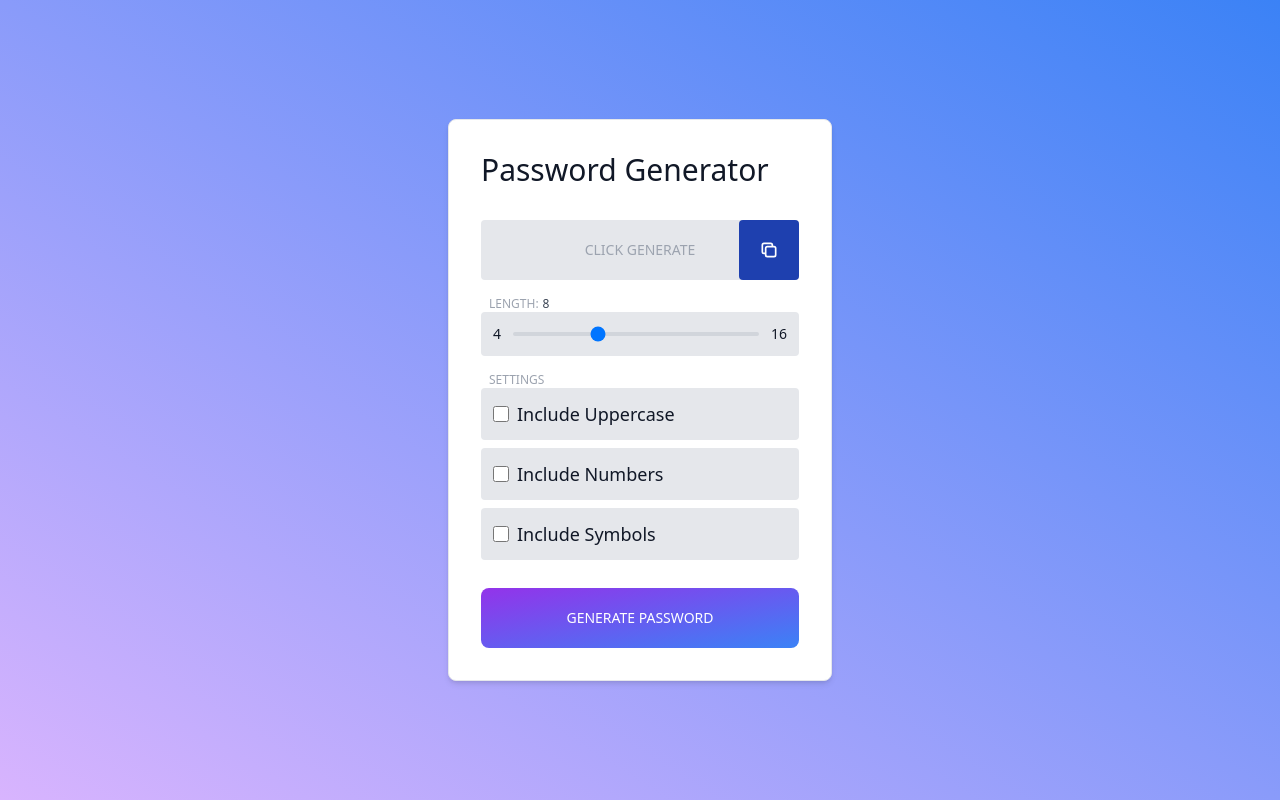
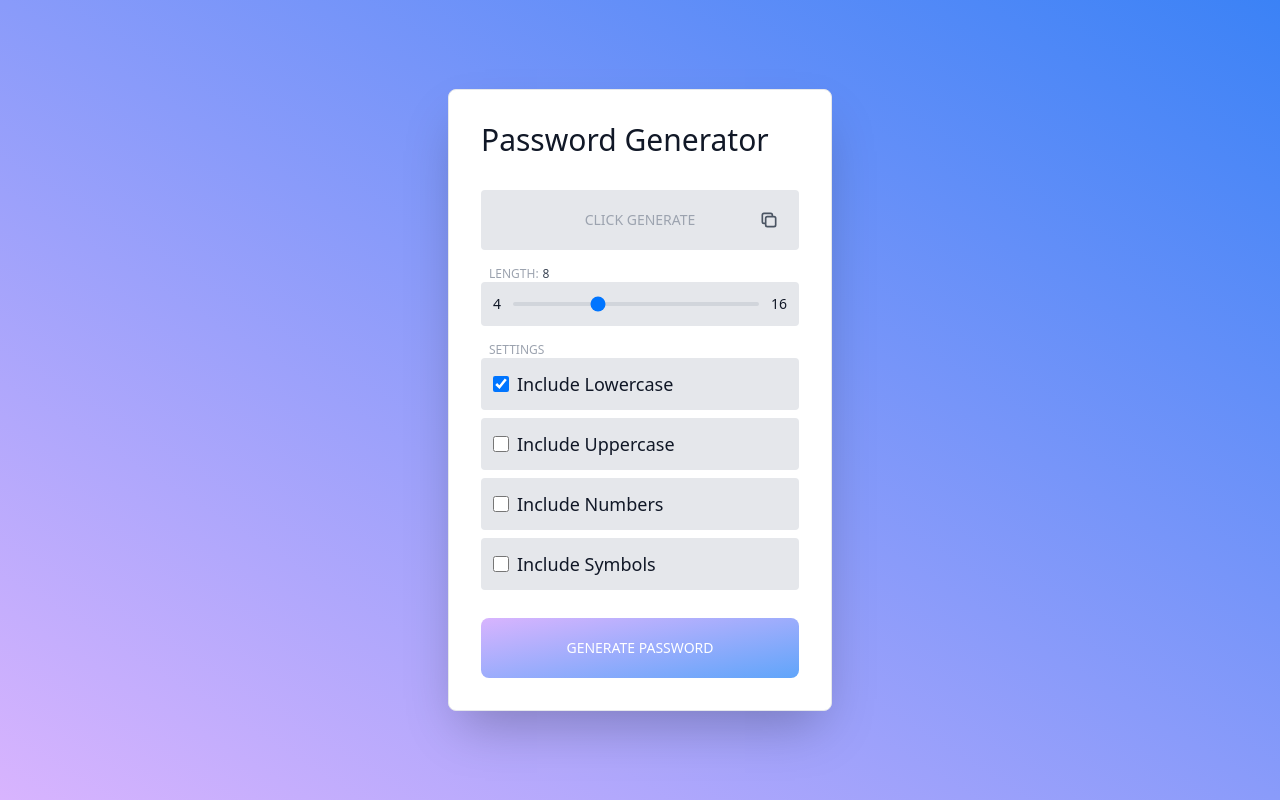
Before and after one commit to BrooksPMA/vue-password-generator, a Vue app: page / in a window 1280 px wide. Built offline with nearby package versions, Linux system fonts and the light colour scheme.

Commit message:
Bug fixes. Added more options.

```diff
--- a/src/App.vue
+++ b/src/App.vue
@@ -1,7 +1,7 @@
 <template>
   <div class="flex items-center justify-center h-screen font-sans font-medium">
     <div
-      class="p-4 w-full max-w-sm bg-white rounded-lg border border-gray-200 shadow-md sm:p-6 md:p-8 dark:bg-gray-800 dark:border-gray-700"
+      class="p-4 w-full max-w-sm bg-white rounded-lg border border-gray-200 shadow-2xl sm:p-6 md:p-8 dark:bg-gray-800 dark:border-gray-700"
     >
       <h5 class="text-3xl font-medium text-gray-900 dark:text-white">
         Password Generator
@@ -18,7 +18,7 @@
         />
         <button
           @click="copy"
-          class="absolute top-0 right-0 p-5 text-sm rounded text-white bg-blue-800 border-blue-800 hover:bg-blue-900 dark:bg-blue-800 dark:hover:bg-blue-900"
+          class="absolute top-0 right-0 p-5 text-sm rounded text-gray-600 hover:text-gray-700 dark:text-gray-400 dark:hover:text-gray-500"
         >
           <svg
             class="w-auto h-5"
@@ -61,6 +61,21 @@
         <h1 class="flex pl-2 text-xs text-gray-400 dark:text-gray-500">
           SETTINGS
         </h1>
+        <div
+          class="flex items-center mb-2 bg-gray-200 border-none border-gray-300 rounded text-gray-900 text-sm w-full p-3 dark:bg-gray-600 dark:border-none dark:placeholder-gray-400 placeholder:text-center dark:text-white dark:focus:outline-none"
+          @click="includeLowercase = !includeLowercase"
+        >
+          <input
+            type="checkbox"
+            class="w-4 h-4 text-blue-900 bg-gray-100 rounded border-gray-300 focus:ring-blue-800 dark:focus:ring-blue-900 dark:ring-offset-gray-800 dark:bg-gray-700 dark:border-gray-600"
+            v-model="includeLowercase"
+          />
+          <label
+            for="checkbox"
+            class="ml-2 text-lg font-normal text-gray-900 dark:text-gray-400"
+            >Include Lowercase</label
+          >
+        </div>
         <div
           class="flex items-center mb-2 bg-gray-200 border-none border-gray-300 rounded text-gray-900 text-sm w-full p-3 dark:bg-gray-600 dark:border-none dark:placeholder-gray-400 placeholder:text-center dark:text-white dark:focus:outline-none"
           @click="includeUppercase = !includeUppercase"
@@ -110,7 +125,8 @@
       <button
         @click="generatePassword"
         type="button"
-        class="text-white bg-gradient-to-br from-purple-600 to-blue-500 hover:bg-gradient-to-bl font-medium rounded-lg text-sm px-5 py-5 mt-5 text-center w-full"
+        class="text-white bg-gradient-to-br from-purple-300 to-blue-400 dark:from-purple-600 dark:to-blue-500 hover:bg-gradient-to-bl font-medium rounded-lg text-sm px-5 py-5 mt-5 text-center w-full disabled:cursor-not-allowed disabled:opacity-25 disabled:hover:bg-gradient-to-br"
+        :disabled="disabledButton"
       >
         GENERATE PASSWORD
       </button>
@@ -125,30 +141,31 @@ export default {
     return {
       passwordInput: '',
       passwordLength: 8,
+      includeLowercase: true,
       includeUppercase: false,
       includeNumbers: false,
       includeSymbols: false,
-      generatedPassword: '',
-      chars: 'abcdefghijklmnopqrstuvwxyz',
+      chars: '',
+      lowerChars: 'abcdefghijklmnopqrstuvwxyz',
       upperChars: 'ABCDEFGHIJKLMNOPQRSTUVWXYZ',
       numbers: '0123456789',
-      symbols: '!@#$%^&*()-=,./;',
+      symbols: '~`!@#$%^&*()_-+={[}]|:;"<,>.?/',
     };
   },
   methods: {
     generatePassword() {
       this.passwordInput = '';
-      this.generatedPassword = '';
+      this.chars = '';
 
+      this.checkboxToggled(this.includeLowercase, this.lowerChars);
       this.checkboxToggled(this.includeUppercase, this.upperChars);
       this.checkboxToggled(this.includeNumbers, this.numbers);
       this.checkboxToggled(this.includeSymbols, this.symbols);
 
       for (let i = 0; i < this.passwordLength; i++) {
         let randomChar = Math.floor(Math.random() * this.chars.length);
-        this.generatedPassword += this.chars[randomChar];
+        this.passwordInput += this.chars[randomChar];
       }
-      this.passwordInput = this.generatedPassword;
     },
     checkboxToggled(checkboxName, typeName) {
       if (checkboxName) {
@@ -160,6 +177,19 @@ export default {
       document.execCommand('copy');
     },
   },
+  computed: {
+    disabledButton() {
+      if (
+        !this.includeLowercase &&
+        !this.includeUppercase &&
+        !this.includeNumbers &&
+        !this.includeSymbols
+      ) {
+        return true;
+      }
+      return false;
+    },
+  },
 };
 </script>
 
```
